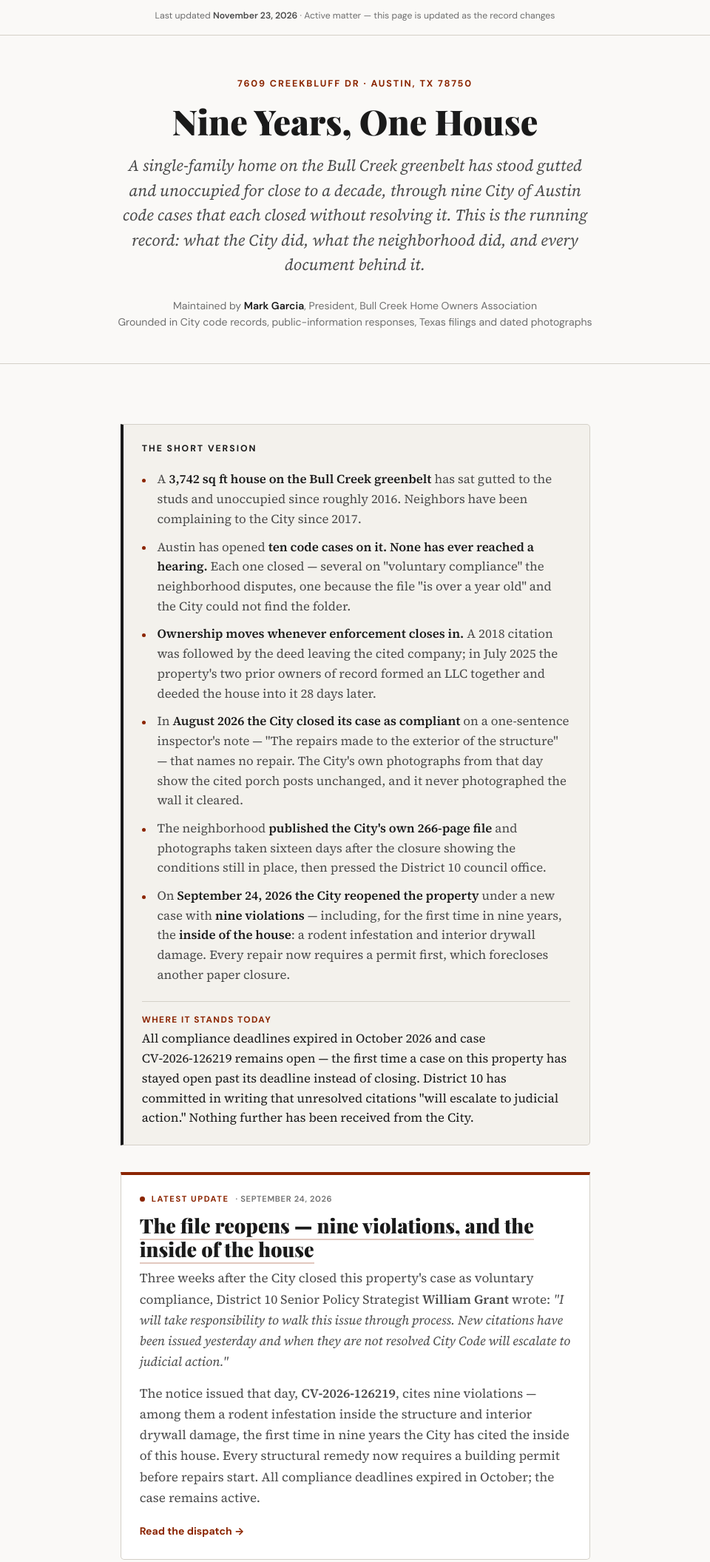
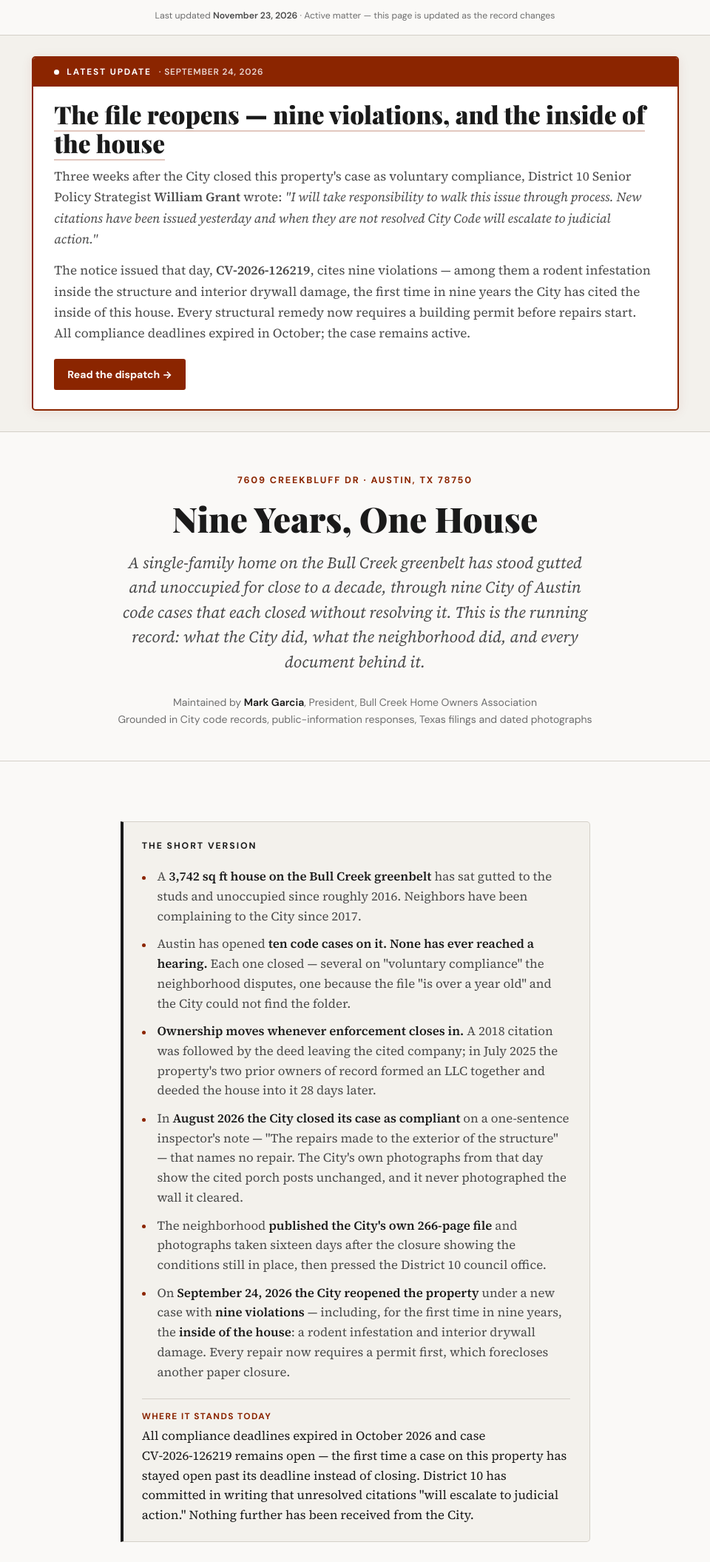
Before and after one commit to wavecentral/7609-Creekbluff-Dr, a plain HTML site: page index.html in a window 1280 px wide. Shown: the part 160-2271 px from the top of the page at 74% size, without its empty margins (160-1120 px from the left). Drawn offline with nearby package versions, Linux system fonts and the light colour scheme; a web font is replaced by a local one.

Commit message:
Lead the landing page with the latest update
Move the latest-update card out of the article and into its own
full-width band directly beneath the updated bar, above the hero, so it
is the first thing on the page. Amplify it: solid accent header strip
with the date, larger display headline, and the read-through rendered as
a button. Everything else - hero, TL;DR, figures, reports, timeline -
follows beneath it.

Co-Authored-By: Claude Opus 5 <noreply@anthropic.com>

```diff
--- a/index.html
+++ b/index.html
@@ -112,16 +112,20 @@ sup.fn-ref a{cursor:pointer}
 .tldr strong{color:var(--ink)}
 .tldr__now{margin-top:.9rem;padding-top:.8rem;border-top:1px solid var(--rule);font-size:.93rem;line-height:1.6;color:var(--ink)}
 .tldr__now b{font-family:var(--sans);font-size:.66rem;font-weight:700;letter-spacing:.12em;text-transform:uppercase;color:var(--accent);display:block;margin-bottom:.2rem}
-.latest{border:1px solid var(--rule);border-top:4px solid var(--accent);background:#fff;border-radius:0 0 5px 5px;padding:1.3rem 1.4rem;margin:2rem 0 1rem}
-.latest__tag{font-family:var(--sans);font-size:.62rem;font-weight:700;letter-spacing:.14em;text-transform:uppercase;color:var(--accent);margin-bottom:.5rem;display:flex;align-items:center;gap:.5rem;flex-wrap:wrap}
-.latest__tag .dot{width:7px;height:7px;border-radius:50%;background:var(--accent);display:inline-block;flex:none}
-.latest__tag .when{color:var(--ink-3);font-weight:600;letter-spacing:.06em}
-.latest h3{font-family:var(--display);font-size:1.5rem;font-weight:800;line-height:1.2;margin-bottom:.5rem;color:var(--ink)}
+.latest-band{background:var(--paper-warm);border-bottom:1px solid var(--rule);padding:1.6rem 0}
+.latest{border:2px solid var(--accent);background:#fff;border-radius:5px;padding:1.5rem 1.6rem 1.4rem;margin:0;box-shadow:0 2px 16px rgba(139,37,0,.09)}
+@media(max-width:600px){.latest{padding:1.15rem 1.1rem}}
+.latest__tag{font-family:var(--sans);font-size:.66rem;font-weight:700;letter-spacing:.16em;text-transform:uppercase;color:#fff;background:var(--accent);margin:-1.5rem -1.6rem 1rem;padding:.5rem 1.6rem;border-radius:3px 3px 0 0;display:flex;align-items:center;gap:.55rem;flex-wrap:wrap}
+@media(max-width:600px){.latest__tag{margin:-1.15rem -1.1rem .9rem;padding:.45rem 1.1rem}}
+.latest__tag .dot{width:7px;height:7px;border-radius:50%;background:#fff;display:inline-block;flex:none}
+.latest__tag .when{color:rgba(255,255,255,.82);font-weight:600;letter-spacing:.07em}
+.latest h3{font-family:var(--display);font-size:1.85rem;font-weight:900;line-height:1.16;margin-bottom:.65rem;color:var(--ink)}
+@media(max-width:600px){.latest h3{font-size:1.4rem}}
 .latest h3 a{color:inherit;text-decoration:none;border-bottom:2px solid rgba(139,37,0,.25)}
 .latest h3 a:hover{border-bottom-color:var(--accent)}
 .latest p{font-size:.95rem;line-height:1.65;color:var(--ink-2);margin-bottom:.8rem}
-.latest__more{font-family:var(--sans);font-size:.78rem;font-weight:700;color:var(--accent);text-decoration:none}
-.latest__more:hover{text-decoration:underline}
+.latest__more{display:inline-block;margin-top:.35rem;font-family:var(--sans);font-size:.78rem;font-weight:700;color:#fff;background:var(--accent);padding:.5rem 1rem;border-radius:3px;text-decoration:none}
+.latest__more:hover{background:var(--accent-hover)}
 .reports{display:grid;grid-template-columns:repeat(2,1fr);gap:.9rem;margin:1.5rem 0 .5rem}
 @media(max-width:620px){.reports{grid-template-columns:1fr}}
 .rcard{border:1px solid var(--rule);background:#fff;border-radius:4px;padding:.95rem 1.05rem;display:flex;flex-direction:column;gap:.35rem}
@@ -172,6 +176,16 @@ sup.fn-ref a{cursor:pointer}
 <header class="masthead"><div class="container"><h1 class="masthead__title">Public Interest Report</h1><p class="masthead__sub">A Bull Creek Neighborhood Investigation</p></div></header>
 <div class="last-updated"><div class="container">Last updated <time datetime="2026-11-23">November 23, 2026</time> &middot; Active matter — this page is updated as the record changes</div></div>
 
+<section class="latest-band"><div class="container container--wide">
+<div class="latest">
+<div class="latest__tag"><span class="dot"></span>Latest update<span class="when">&middot; September 24, 2026</span></div>
+<h3><a href="nine-violations.html">The file reopens — nine violations, and the inside of the house</a></h3>
+<p>Three weeks after the City closed this property's case as voluntary compliance, District 10 Senior Policy Strategist <strong>William Grant</strong> wrote: <em>"I will take responsibility to walk this issue through process. New citations have been issued yesterday and when they are not resolved City Code will escalate to judicial action."</em></p>
+<p>The notice issued that day, <strong>CV&#8209;2026&#8209;126219</strong>, cites nine violations — among them a rodent infestation inside the structure and interior drywall damage, the first time in nine years the City has cited the inside of this house. Every structural remedy now requires a building permit before repairs start. All compliance deadlines expired in October; the case remains active.</p>
+<a class="latest__more" href="nine-violations.html">Read the dispatch &#8594;</a>
+</div>
+</div></section>
+
 <section class="hero"><div class="container container--wide">
 <p class="hero__kicker">7609 Creekbluff Dr &middot; Austin, TX 78750</p>
 <h2 class="hero__headline">Nine Years, One House</h2>
@@ -192,14 +206,6 @@ sup.fn-ref a{cursor:pointer}
 <li>On <strong>September 24, 2026 the City reopened the property</strong> under a new case with <strong>nine violations</strong> — including, for the first time in nine years, the <strong>inside of the house</strong>: a rodent infestation and interior drywall damage. Every repair now requires a permit first, which forecloses another paper closure.</li>
 </ul>
 <div class="tldr__now"><b>Where it stands today</b>All compliance deadlines expired in October 2026 and case CV&#8209;2026&#8209;126219 remains open — the first time a case on this property has stayed open past its deadline instead of closing. District 10 has committed in writing that unresolved citations "will escalate to judicial action." Nothing further has been received from the City.</div>
-</div>
-
-<div class="latest">
-<div class="latest__tag"><span class="dot"></span>Latest update<span class="when">&middot; September 24, 2026</span></div>
-<h3><a href="nine-violations.html">The file reopens — nine violations, and the inside of the house</a></h3>
-<p>Three weeks after the City closed this property's case as voluntary compliance, District 10 Senior Policy Strategist <strong>William Grant</strong> wrote: <em>"I will take responsibility to walk this issue through process. New citations have been issued yesterday and when they are not resolved City Code will escalate to judicial action."</em></p>
-<p>The notice issued that day, <strong>CV&#8209;2026&#8209;126219</strong>, cites nine violations — among them a rodent infestation inside the structure and interior drywall damage, the first time in nine years the City has cited the inside of this house. Every structural remedy now requires a building permit before repairs start. All compliance deadlines expired in October; the case remains active.</p>
-<a class="latest__more" href="nine-violations.html">Read the dispatch &#8594;</a>
 </div>
 
 <div class="stat-row">
```
